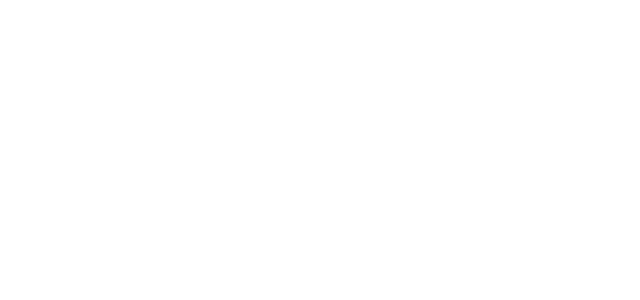
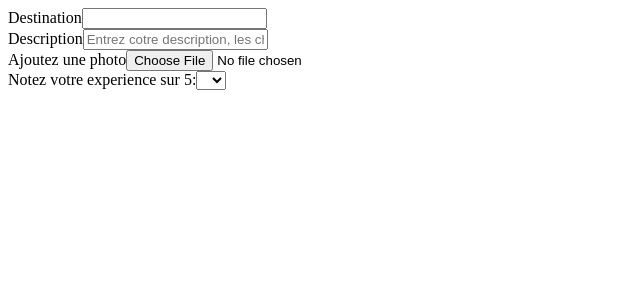
Before and after one commit to Coralie2798/ProjetFinalP2, an Angular app: page /ajouterExperience in a window 1280 px wide. Before the commit this address led to /. Shown: the top 300 px of the page, without its empty margins (0-640 px from the left). Built offline with nearby package versions, Linux system fonts and the light colour scheme.

Commit message:
formulaire experience

```diff
--- a/src/app/app-routing.module.ts
+++ b/src/app/app-routing.module.ts
@@ -4,13 +4,15 @@
 import { ConnexionFormulaireComponent } from './component/connexion-formulaire/connexion-formulaire.component';
 import { FormulaireInscriptionComponent } from './component/formulaire-inscription/formulaire-inscription.component';
 import { UtilisateurComponent } from './component/utilisateur/utilisateur.component';
+import { FormulaireExperienceGeneraleComponent } from './formulaire-experience-generale/formulaire-experience-generale.component';
 
 
 
 const routes: Routes = [
   {path:"experience", component:ExperienceComponent},
   {path:"utilisateur", component:UtilisateurComponent},
-  {path:"inscription", component:FormulaireInscriptionComponent}
+  {path:"inscription", component:FormulaireInscriptionComponent},
+  {path:"ajouterExperience", component:FormulaireExperienceGeneraleComponent}
 ];
 
 
--- a/src/app/app.module.ts
+++ b/src/app/app.module.ts
@@ -10,6 +10,7 @@
 import { HttpClientModule } from '@angular/common/http';
 import { Experience } from './model/experience.model';
 import { ExperienceComponent } from './component/experience/experience.component';
+import { FormulaireExperienceGeneraleComponent } from './formulaire-experience-generale/formulaire-experience-generale.component';
 
 @NgModule({
   declarations: [
@@ -17,7 +18,8 @@
     UtilisateurComponent,
     FormulaireInscriptionComponent,
     ConnexionFormulaireComponent,
-    ExperienceComponent
+    ExperienceComponent,
+    FormulaireExperienceGeneraleComponent
 
   ],
   imports: [
--- a/src/app/component/experience/experience.component.html
+++ b/src/app/component/experience/experience.component.html
@@ -1,6 +1,5 @@
 <h1>Publiez une experience de voyage!</h1>
 
-<form [formGroup]="experienceForm" ngSubmit="saveExperience()">
 <div class="accordion accordion-flush" id="accordionFlushExample">
     <div class="accordion-item">
       <h2 class="accordion-header">
@@ -43,4 +42,3 @@
       </div>
     </div>
   </div>
-</form>
--- a/src/app/component/experience/experience.component.ts
+++ b/src/app/component/experience/experience.component.ts
@@ -9,11 +9,4 @@
 })
 export class ExperienceComponent {
 
-  constructor (private fb:FormBuilder, private es:ExperienceService) {}
-
-
-  experienceForm!:FormGroup;
-
-
-
 }
--- /dev/null
+++ b/src/app/formulaire-experience-generale/formulaire-experience-generale.component.html
@@ -0,0 +1,28 @@
+<form [formGroup]="experienceForm" ngSubmit="saveExperience()">
+
+    <div class="form-group">
+        <label>Destination</label>
+        <input type="text" formControlName="destination" class="form-control" id="destination" >
+      </div>
+
+      <div class="form-group">
+          <label>Description</label>
+          <input type="text" formControlName="description" class="form-control" id="description" placeholder="Entrez cotre description, les choses qui vous ont marqué pendant ce voyage">
+      </div>
+
+      <div class="form-group">
+        <label for="formFile" class="form-label">Ajoutez une photo</label>
+        <input class="form-control" formControlName="formFile" type="file" id="formFile">
+      </div>
+
+      <div class="form-group">
+        <label for="exampleFormControlSelect1">Notez votre experience sur 5:</label>
+        <select class="form-control" id="noteExperience" formControlName="noteExperience">
+          <option>1</option>
+          <option>2</option>
+          <option>3</option>
+          <option>4</option>
+          <option>5</option>
+        </select>
+      </div>
+</form>
--- /dev/null
+++ b/src/app/formulaire-experience-generale/formulaire-experience-generale.component.ts
@@ -0,0 +1,32 @@
+import { Component } from '@angular/core';
+import { FormBuilder, FormGroup } from '@angular/forms';
+import { ExperienceService } from '../service/experience.service';
+
+@Component({
+  selector: 'app-formulaire-experience-generale',
+  templateUrl: './formulaire-experience-generale.component.html',
+  styleUrls: ['./formulaire-experience-generale.component.css']
+})
+export class FormulaireExperienceGeneraleComponent {
+
+  constructor (private fb:FormBuilder, private es:ExperienceService) {}
+
+
+  experienceForm!:FormGroup;
+
+
+  ngOnInit(): void {
+
+    this.experienceForm = this.fb.group({
+      destination:[null],
+      description:[null],
+      formFile:[null],
+      noteExperience:[null]
+    })
+  }
+
+  saveExperience():void{
+    this.es.addExperience(this.experienceForm.value).subscribe();
+  }
+
+}
--- a/src/app/service/experience.service.ts
+++ b/src/app/service/experience.service.ts
@@ -13,6 +13,12 @@
 
   addExperience(e:Experience):Observable<Experience>
   {
-    return this.http.post<Experience>("http://localhost:8080/utilisateur/saveUtilisateur", e);
+    return this.http.post<Experience>("http://localhost:8080/utilisateur/saveExperience", e);
   }
+
+  getExperience(e:Experience):Observable<Experience>
+  {
+    return this.http.get<Experience>("http://localhost:8080/utilisateur/getExperience", e)
+  }
+
 }
```
Also changed, not shown: src/app/formulaire-experience-generale/formulaire-experience-generale.component.css (added), 1 other file (tests, documents, lock files or other folders).
